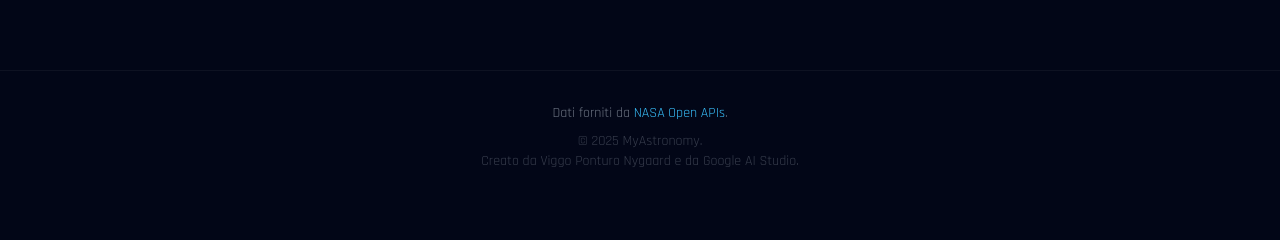
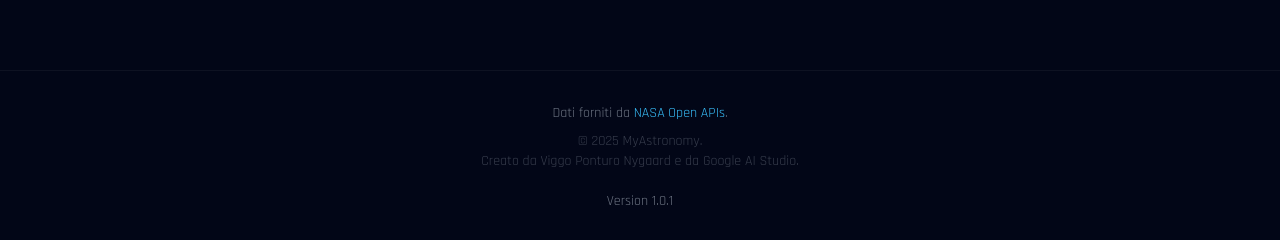
Before and after one commit to VixiGamer/MyAstronomy, a React (Vite) app: page / in a window 1280 px wide. Shown: the part 1234-1474 px from the top of the page. Before the commit the page ends 1437 px from the top, so only its background shows below. Built offline with nearby package versions, Linux system fonts and the light colour scheme.

Commit message:
Aggionto nel Footer la verisone

```diff
--- a/App.tsx
+++ b/App.tsx
@@ -77,8 +77,10 @@ const App: React.FC = () => {
       <footer className="relative z-10 py-8 text-center text-gray-500 text-sm border-t border-white/5 mt-auto">
         <p>Dati forniti da <a href="https://api.nasa.gov" target="_blank" rel="noreferrer" className="text-space-accent hover:underline">NASA Open APIs</a>.</p>
         <p className="mt-2 opacity-50">&copy; {new Date().getFullYear()} {APP_NAME}.
-        <br></br>
+        <br />
         Creato da Viggo Ponturo Nygaard e da Google AI Studio.</p>
+        <br />
+        Version 1.0.1
       </footer>
     </div>
   );
```
